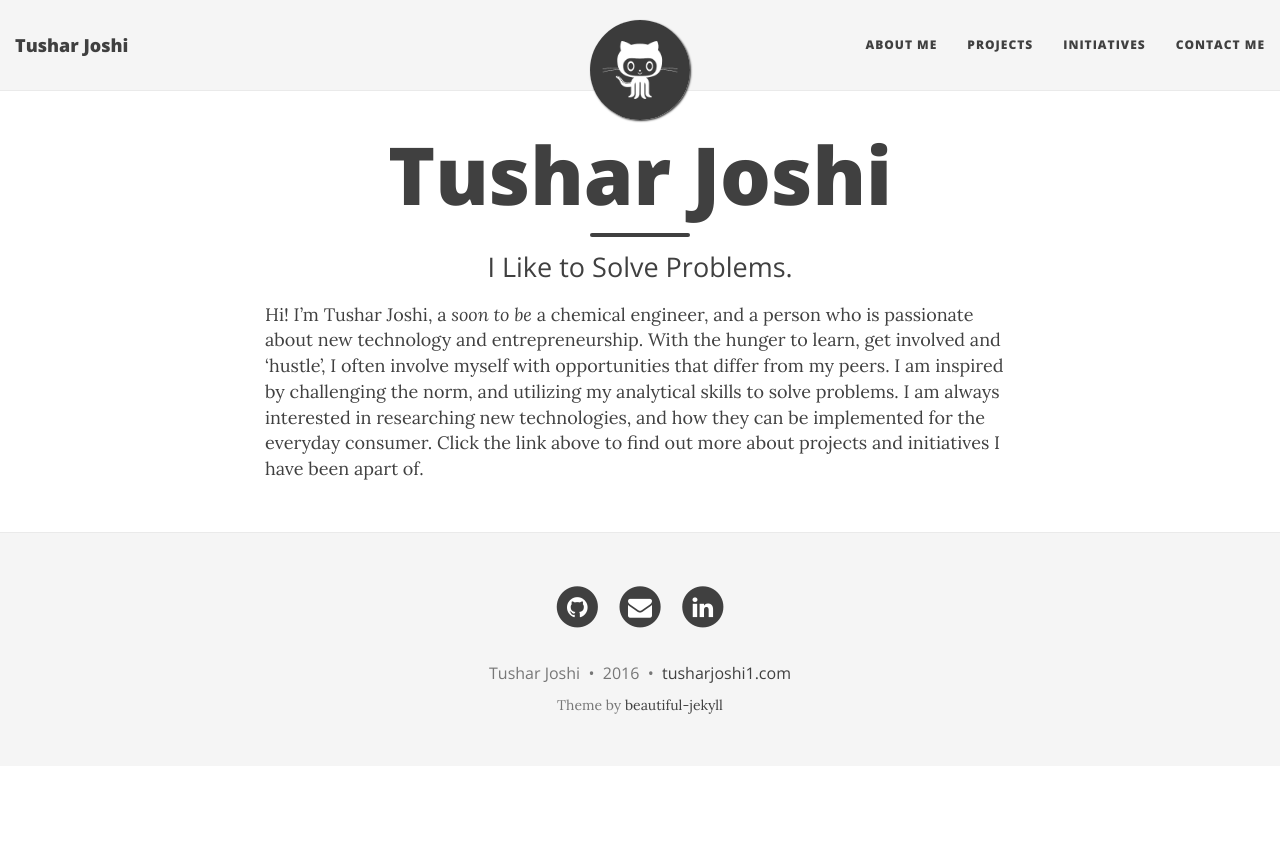
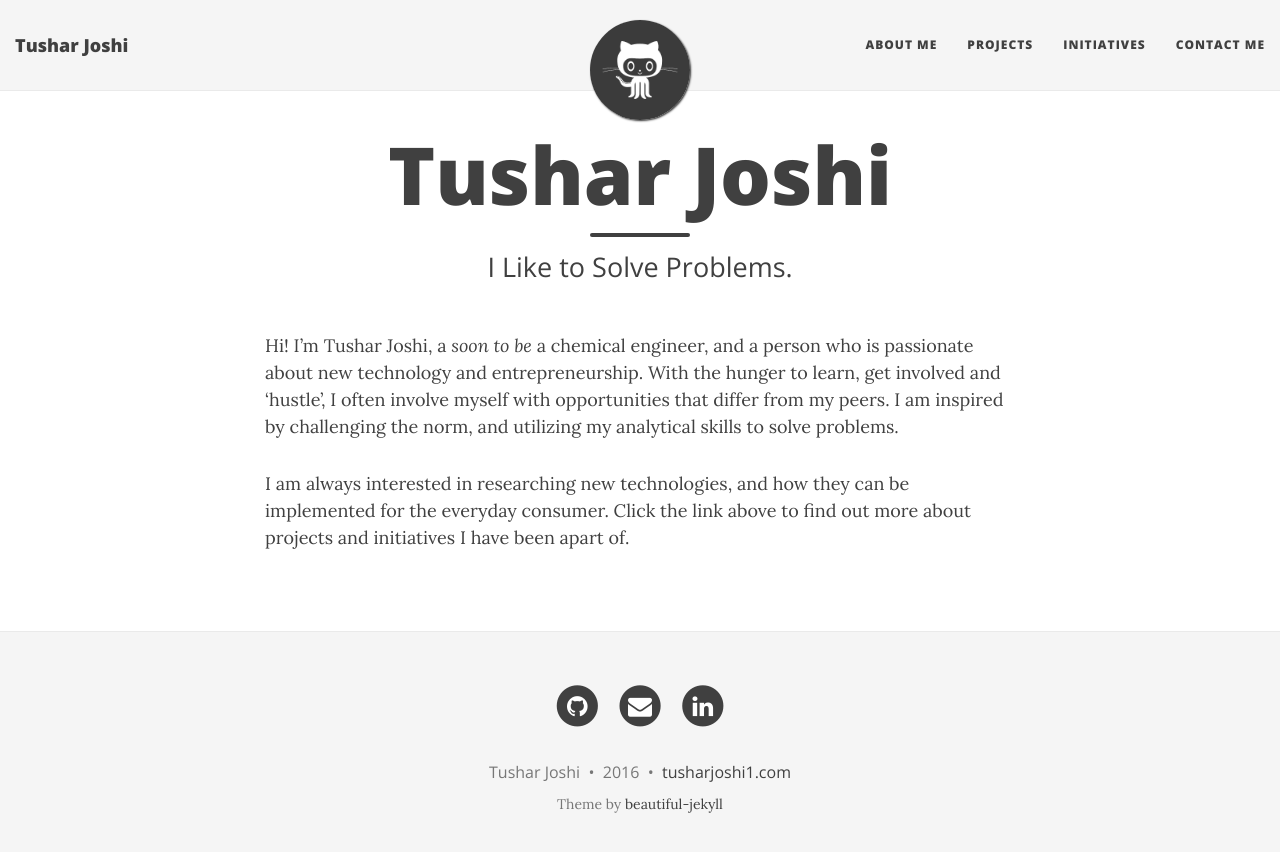
Before and after one commit to tusharjoshi1/tusharjoshi1.github.io, a Jekyll site: the page built from index.html, in a window 1280 px wide. Shown: the top 852 px of the page. Built offline with Jekyll 4.4.1, drawn with Linux system fonts in a browser that asks for light colours; nearby versions of some CDN libraries; the list of posts is cut into pages by our own code.

Commit message:
Update index.html

```diff
--- a/index.html
+++ b/index.html
@@ -4,6 +4,6 @@
 subtitle: I Like to Solve Problems.
 ---
 
-Hi! I’m Tushar Joshi, a <i>soon to be</i> a chemical engineer, and a person who is passionate about new technology and entrepreneurship. With the hunger to learn, get involved and ‘hustle’, I often involve myself with opportunities that differ from my peers. I am inspired by challenging the norm, and utilizing my analytical skills to solve problems.
-
-I am always interested in researching new technologies, and how they can be implemented for the everyday consumer. Click the link above to find out more about projects and initiatives I have been apart of.
+<p>Hi! I’m Tushar Joshi, a <i>soon to be</i> a chemical engineer, and a person who is passionate about new technology and entrepreneurship. With the hunger to learn, get involved and ‘hustle’, I often involve myself with opportunities that differ from my peers. I am inspired by challenging the norm, and utilizing my analytical skills to solve problems.</p>
+<p></p>
+<p>I am always interested in researching new technologies, and how they can be implemented for the everyday consumer. Click the link above to find out more about projects and initiatives I have been apart of.</p>
```
